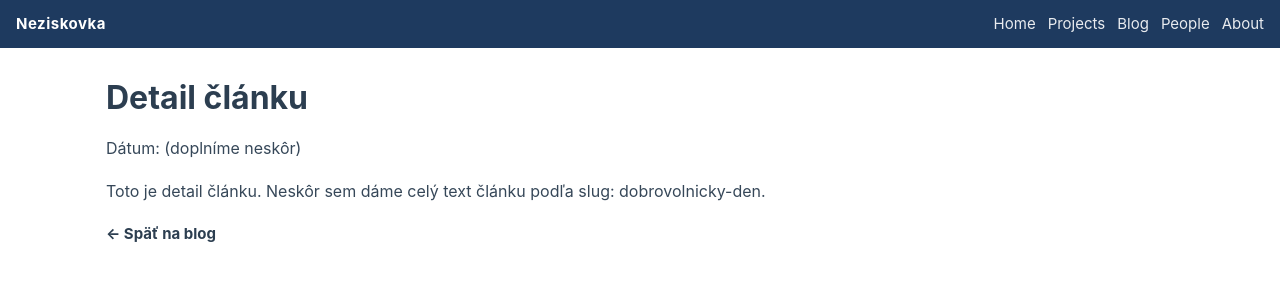
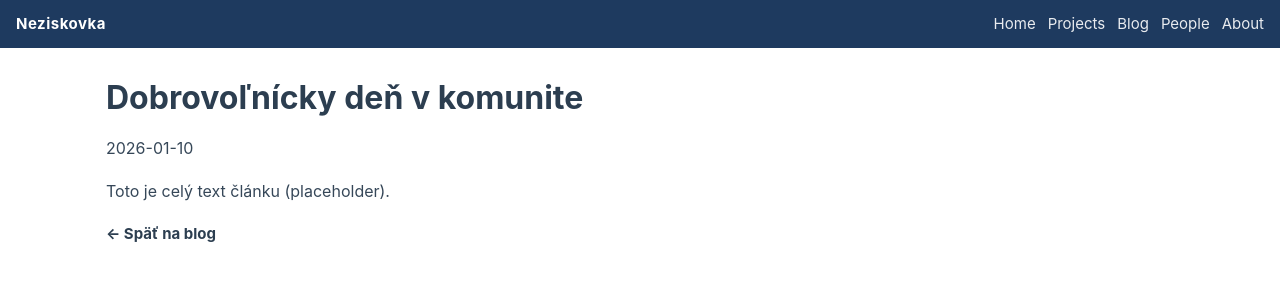
Before and after one commit to sar-dzu/vue-neziskovka, a Vue app: page /blog/dobrovolnicky-den in a window 1280 px wide. Shown: the top 300 px of the page. Built offline with nearby package versions, Linux system fonts and the light colour scheme.

Commit message:
blog posts to Pinia store

```diff
--- /dev/null
+++ b/src/stores/posts.js
@@ -0,0 +1,47 @@
+import { defineStore } from "pinia";
+
+export const usePostsStore = defineStore("postsStore", {
+  state: () => {
+    return {
+      posts: [
+        {
+          title: "Dobrovoľnícky deň v komunite",
+          excerpt: "Krátke zhrnutie toho, čo sme robili a čo sa podarilo.",
+          date: "2026-01-10",
+          tag: "Aktivity",
+          slug: "dobrovolnicky-den",
+          content: "Toto je celý text článku (placeholder).",
+        },
+        {
+          title: "Workshop: Participácia v praxi",
+          excerpt: "Ako vyzerá participácia v meste a čo to znamená pre ľudí.",
+          date: "2026-01-06",
+          tag: "Vzdelávanie",
+          slug: "workshop-participacia",
+          content: "Toto je celý text článku (placeholder).",
+        },
+        {
+          title: "Spolupráca s miestnou samosprávou",
+          excerpt: "Stretli sme sa so zástupcami mesta a dohodli ďalšie kroky.",
+          date: "2025-12-20",
+          tag: "Partnerstvá",
+          slug: "spolupraca-so-samospravou",
+          content: "Toto je celý text článku (placeholder).",
+        }
+      ]
+    };
+  },
+
+  getters: {
+    getBySlug: (state) => {return (slug) => state.posts.find((p) => p.slug === slug);}
+  },
+
+  actions: {
+    addPost(newPost) {
+      this.posts.unshift(newPost);
+    },
+    deletePost(slug) {
+      this.posts = this.posts.filter((p) => p.slug !== slug);
+    }
+  }
+});
--- a/src/views/BlogDetailView.vue
+++ b/src/views/BlogDetailView.vue
@@ -1,9 +1,17 @@
 <template>
   <main class="container">
-    <SectionHeader :title="title" :subtitle="date" />
+    <SectionHeader
+      v-if="post"
+      :title="post.title"
+      :subtitle="post.date"
+    />
 
-    <p class="text">
-      Toto je detail článku. Neskôr sem dáme celý text článku podľa slug: <b>{{ slug }}</b>.
+    <p v-if="post" class="text">
+      {{ post.content }}
+    </p>
+
+    <p v-else class="text">
+      Článok sa nenašiel.
     </p>
 
     <RouterLink to="/blog" class="back">← Späť na blog</RouterLink>
@@ -12,19 +20,22 @@
 
 <script>
 import SectionHeader from "../components/SectionHeader.vue";
+import { usePostsStore } from "../stores/posts";
 
 export default {
   name: "BlogDetailView",
   components: { SectionHeader },
+  data() {
+    return {
+      postsStore: usePostsStore(),
+    };
+  },
   computed: {
     slug() {
       return this.$route.params.slug;
     },
-    title() {
-      return "Detail článku";
-    },
-    date() {
-      return "Dátum: (doplníme neskôr)";
+    post() {
+      return this.postsStore.getBySlug(this.slug);
     },
   },
 };
--- a/src/views/BlogView.vue
+++ b/src/views/BlogView.vue
@@ -4,7 +4,7 @@
 
     <div class="grid">
       <PostCard
-        v-for="post in posts"
+        v-for="post in postsStore.posts"
         :key="post.slug"
         :title="post.title"
         :excerpt="post.excerpt"
@@ -19,6 +19,7 @@
 <script>
 import SectionHeader from "../components/SectionHeader.vue";
 import PostCard from "../components/PostCard.vue";
+import { usePostsStore } from "../stores/posts";
 
 export default {
   name: "BlogView",
@@ -28,29 +29,7 @@ export default {
   },
   data() {
     return {
-      posts: [
-        {
-          title: "Dobrovoľnícky deň v komunite",
-          excerpt: "Krátke zhrnutie toho, čo sme robili a čo sa podarilo.",
-          date: "2026-01-10",
-          tag: "Aktivity",
-          slug: "dobrovolnicky-den",
-        },
-        {
-          title: "Workshop: Participácia v praxi",
-          excerpt: "Ako vyzerá participácia v meste a čo to znamená pre ľudí.",
-          date: "2026-01-06",
-          tag: "Vzdelávanie",
-          slug: "workshop-participacia",
-        },
-        {
-          title: "Spolupráca s miestnou samosprávou",
-          excerpt: "Stretli sme sa so zástupcami mesta a dohodli ďalšie kroky.",
-          date: "2025-12-20",
-          tag: "Partnerstvá",
-          slug: "spolupraca-so-samospravou",
-        },
-      ],
+      postsStore: usePostsStore(),
     };
   },
 };
```
